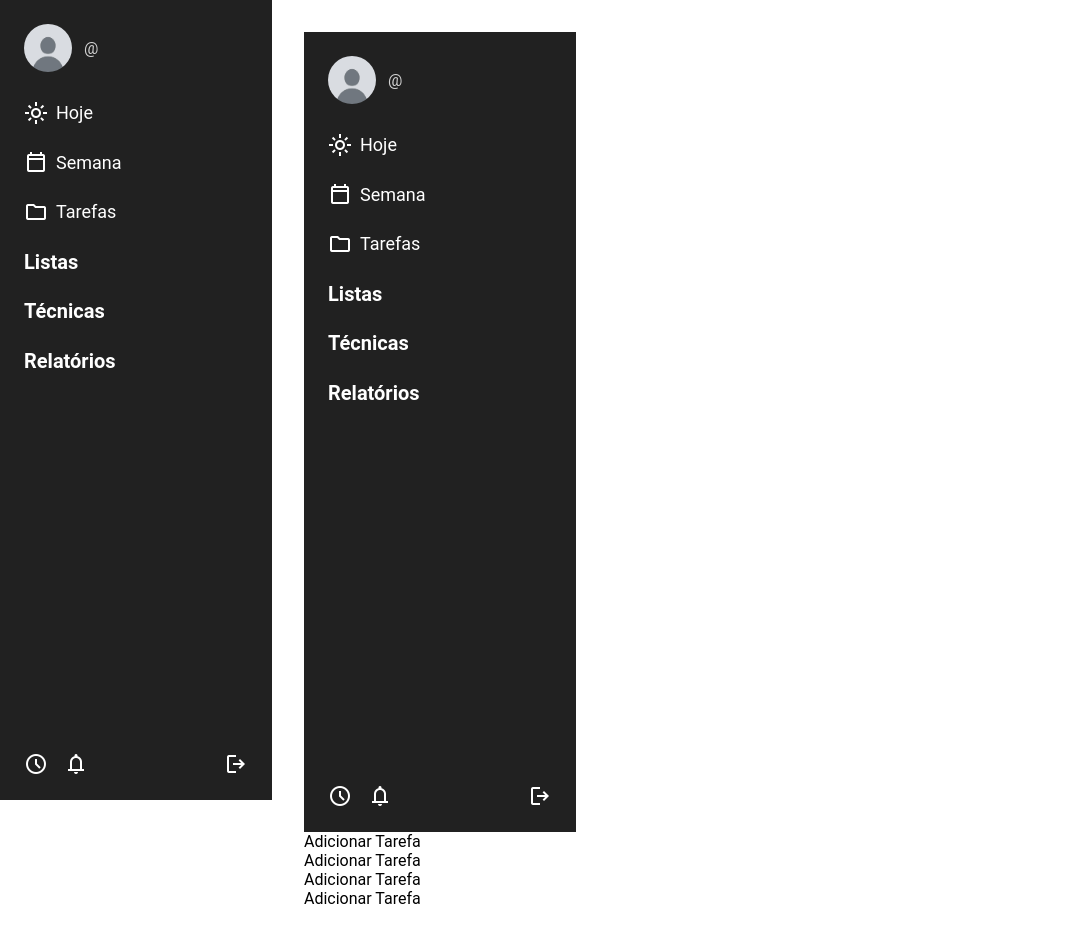
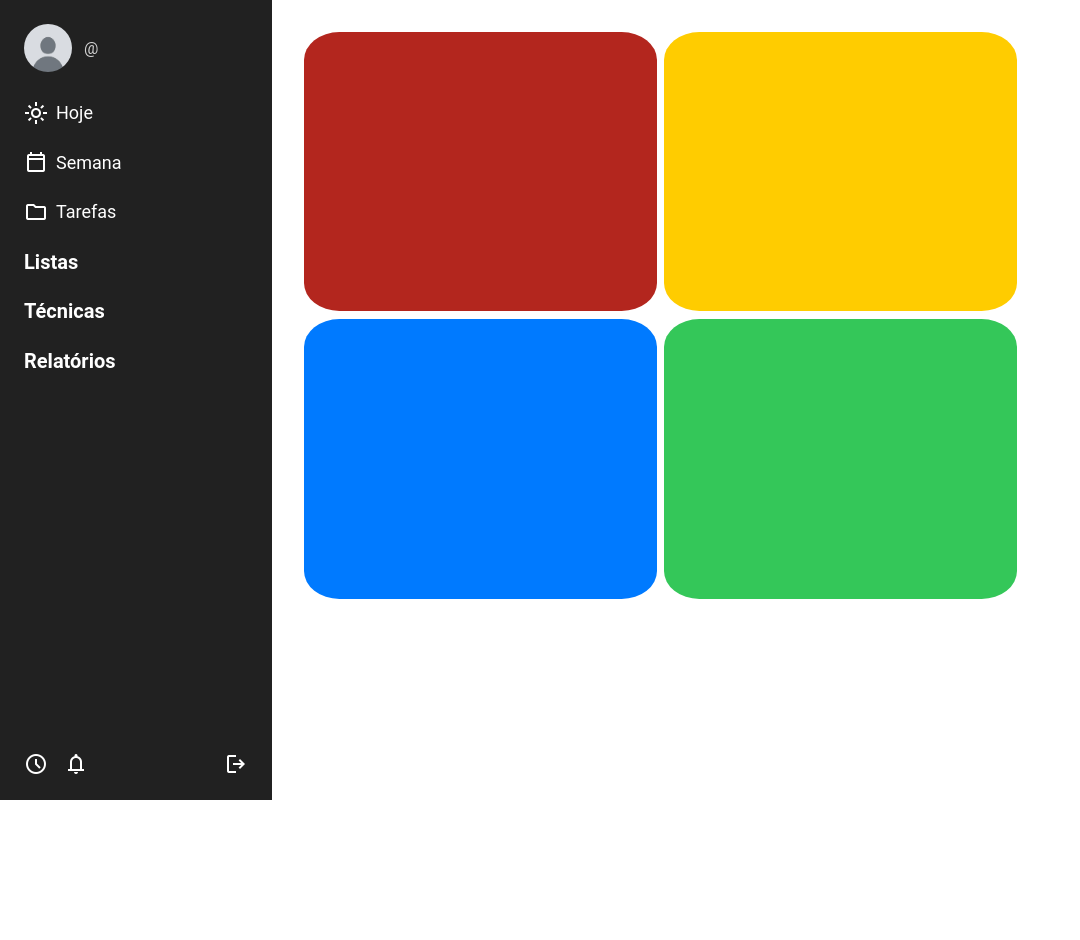
Before and after one commit to bijunkes/Kronos, a React (Vite) app in the folder front/: page /eisenhower in a window 1280 px wide. Shown: the whole page, without its empty margins (0-1080 px from the left). After the commit the page ends 800 px from the top, so only its background shows below. Built offline with nearby package versions, Linux system fonts and the light colour scheme.

Commit message:
Adição dos quadros da matriz

```diff
--- a/front/src/app.jsx
+++ b/front/src/app.jsx
@@ -21,7 +21,7 @@ function App() {
     return (
         <BrowserRouter>
             <Routes>
-                <Route path="/" element={<Navigate to="/cadastro" replace />}/>
+                <Route path="/" element={<Navigate to="/eisenhower" replace />}/>
                 <Route path="/login" element={<Login />} />
                 <Route path="/cadastro" element={<Cadastro />} />
                 <Route path="*" element={<NotFound />} />
--- a/front/src/components/MatrizEisenhower/index.jsx
+++ b/front/src/components/MatrizEisenhower/index.jsx
@@ -1,4 +1,9 @@
 import React, { useState } from "react";
+import {NaoImportanteUrgente,
+ NaoImportanteNaoUrgente,
+ ImportanteNaoUrgente,
+ ImportanteUrgente
+} from './style';
 
 function MatrizEisenhower(){
 
@@ -10,32 +15,13 @@ function MatrizEisenhower(){
     }
     return(
 
-        <>
-        <div className="ImportanteUrgente">
-            <ul>
-                {lista.map((lista,index) => <li key= {index}>{lista}</li>)}
-            </ul>
-            <button onClick={handleEdit}>Adicionar Tarefa</button>
+        <div className="matrizeisenhower-component">
+        <ImportanteUrgente></ImportanteUrgente>
+        <ImportanteNaoUrgente></ImportanteNaoUrgente>
+        <NaoImportanteUrgente></NaoImportanteUrgente>
+        <NaoImportanteNaoUrgente></NaoImportanteNaoUrgente>
+
         </div>
-        <div className="ImportanteNaoUrgente">
-            <ul>
-                {lista.map((lista,index) => <li key= {index}>{lista}</li>)}
-            </ul>
-            <button onClick={handleEdit}>Adicionar Tarefa</button>
-        </div>
-        <div className="NaoImportanteUrgente">
-            <ul>
-                {lista.map((lista,index) => <li key= {index}>{lista}</li>)}
-            </ul>
-            <button onClick={handleEdit}>Adicionar Tarefa</button>
-        </div>
-        <div className="NaoImportanteNaoUrgente">
-            <ul>
-                {lista.map((lista,index) => <li key= {index}>{lista}</li>)}
-            </ul>
-            <button onClick={handleEdit}>Adicionar Tarefa</button>
-        </div>
-        </>
 
     );
 
--- a/front/src/components/MatrizEisenhower/style.js
+++ b/front/src/components/MatrizEisenhower/style.js
@@ -4,31 +4,46 @@ export const NaoImportanteUrgente = styled.div`
 
     background-color: #007AFF;
     display: flex;
-    height: 330px;
-    width: 530px;
+    height: 34.92vh;
+    width: 27.6vw;
+    float:left;
+    border-radius: 10%;
+    margin: 1vh 0.5vw 0 0
 
 `;
 export const NaoImportanteNaoUrgente = styled.div`
 
     background-color: #34C759;
     display: flex;
-    height: 330px;
-    width: 530px;
+    height: 34.92vh;
+    width: 27.6vw;
+    border-radius: 10%;
+    margin: 1vh 0 0 0
 
 `;
 export const ImportanteNaoUrgente = styled.div`
 
     background-color: #FFCC00;
     display: flex;
-    height: 330px;
-    width: 530px;
+    height: 34.92vh;
+    width: 27.6vw;
+    border-radius: 10%;
+    margin: 0 0 0 0
 
 `;
 export const ImportanteUrgente = styled.div`
 
     background-color: #B3261E;
     display: flex;
-    height: 330px;
-    width: 530px;
+    height: 34.92vh;
+    width: 27.6vw;
+    float:left;
+    border-radius: 10%;
+    margin: 0 0.5vw 0 0
 
 `;
+export const Fundo = styled.div`
+
+
+
+`;
--- a/front/src/containers/Einsenhower/index.jsx
+++ b/front/src/containers/Einsenhower/index.jsx
@@ -1,17 +1,16 @@
 import React from 'react';
-import Menu from '../../components/Menu';
-import MatrizEisenhower from '../../components/MatrizEisenhower';
+import Menu from '../../components/Menu/index';
+import MatrizEisenhower from '../../components/MatrizEisenhower/index';
 
 
 function Eisenhower() {
 
     return(
-        <>
-     <div><Menu></Menu></div>
-     <div ><MatrizEisenhower></MatrizEisenhower></div>
+        <div clçassName="eisenhower-container">
 
+        <MatrizEisenhower/>
 
-        </>
+        </div>
 
     );
 
--- a/front/src/containers/Home/index.jsx
+++ b/front/src/containers/Home/index.jsx
@@ -5,7 +5,7 @@ import MatrizEisenhower from '../../components/MatrizEisenhower';
 function Home() {
     <div>
         <Menu></Menu>
-        <MatrizEisenhower></MatrizEisenhower>
+
     </div>
 }
 
```
